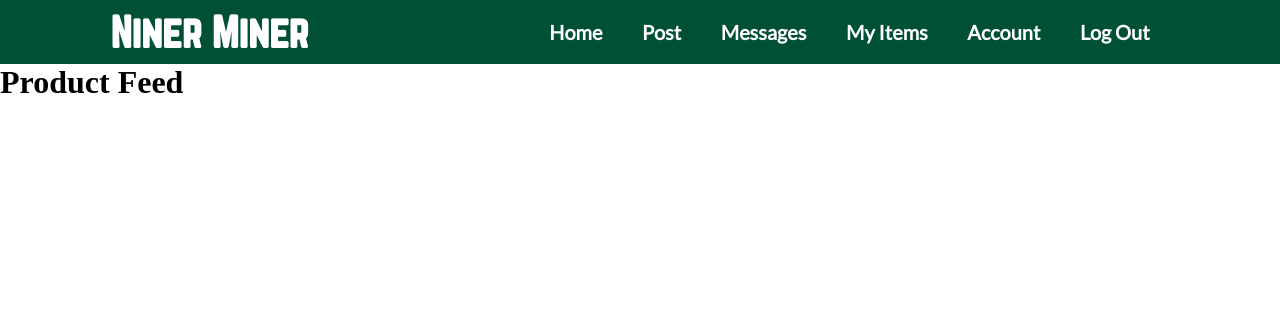
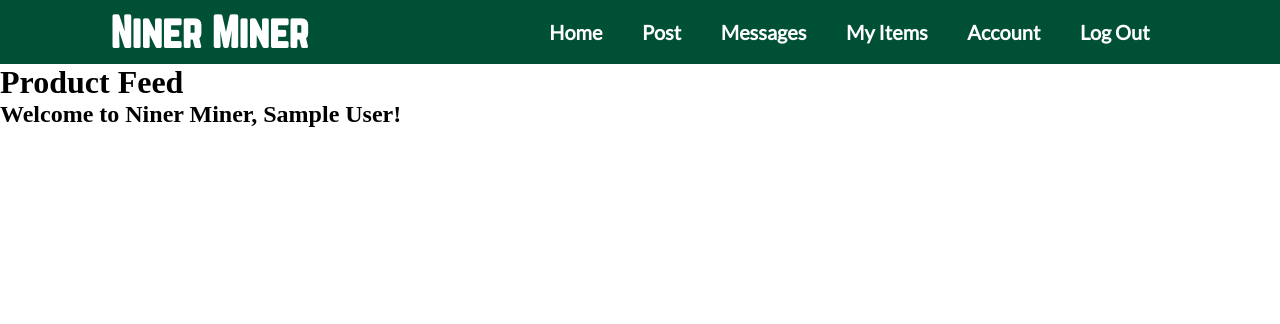
Before and after one commit to cmadajski/niner_miner, a Flask app: page /product_feed in a window 1280 px wide. Shown: the top 324 px of the page. Run offline with Flask 2, Linux system fonts and the light colour scheme; the visitor is signed in with stand-in values (Sample User, id 1); data comes from the database, SQL or seed files in the repository.

Commit message:
add user greeting to product_feed page

```diff
--- a/src/templates/product_feed.html
+++ b/src/templates/product_feed.html
@@ -1,6 +1,6 @@
 {% extends "navbar.html" %}
 {% block title %}Product Feed{% endblock %}
 {% block content %}
-<!-- Put html here -->
 <h1>Product Feed</h1>
+<h2>Welcome to Niner Miner, {{ current_user.name }}!</h2>
 {% endblock %}
```
